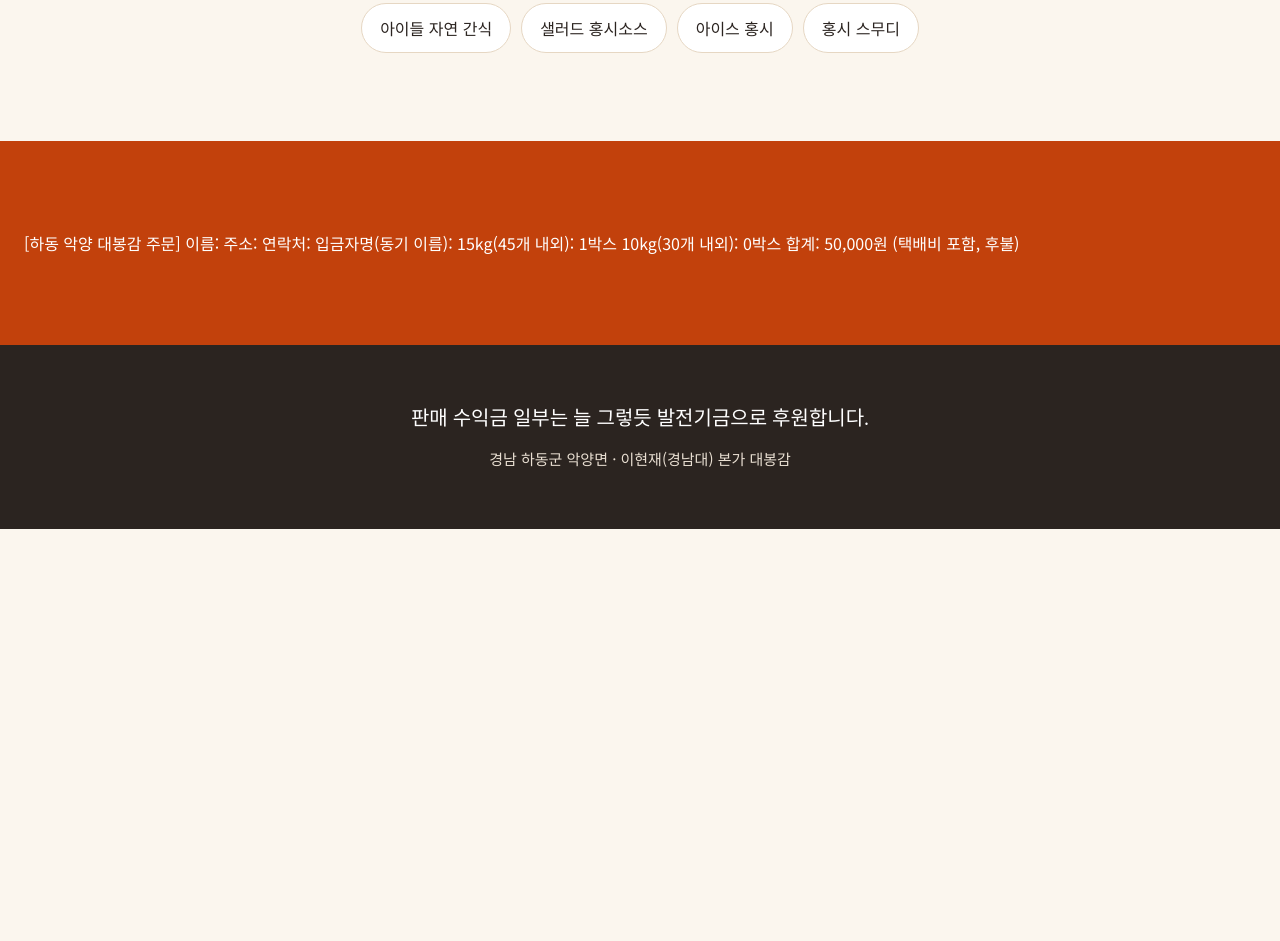
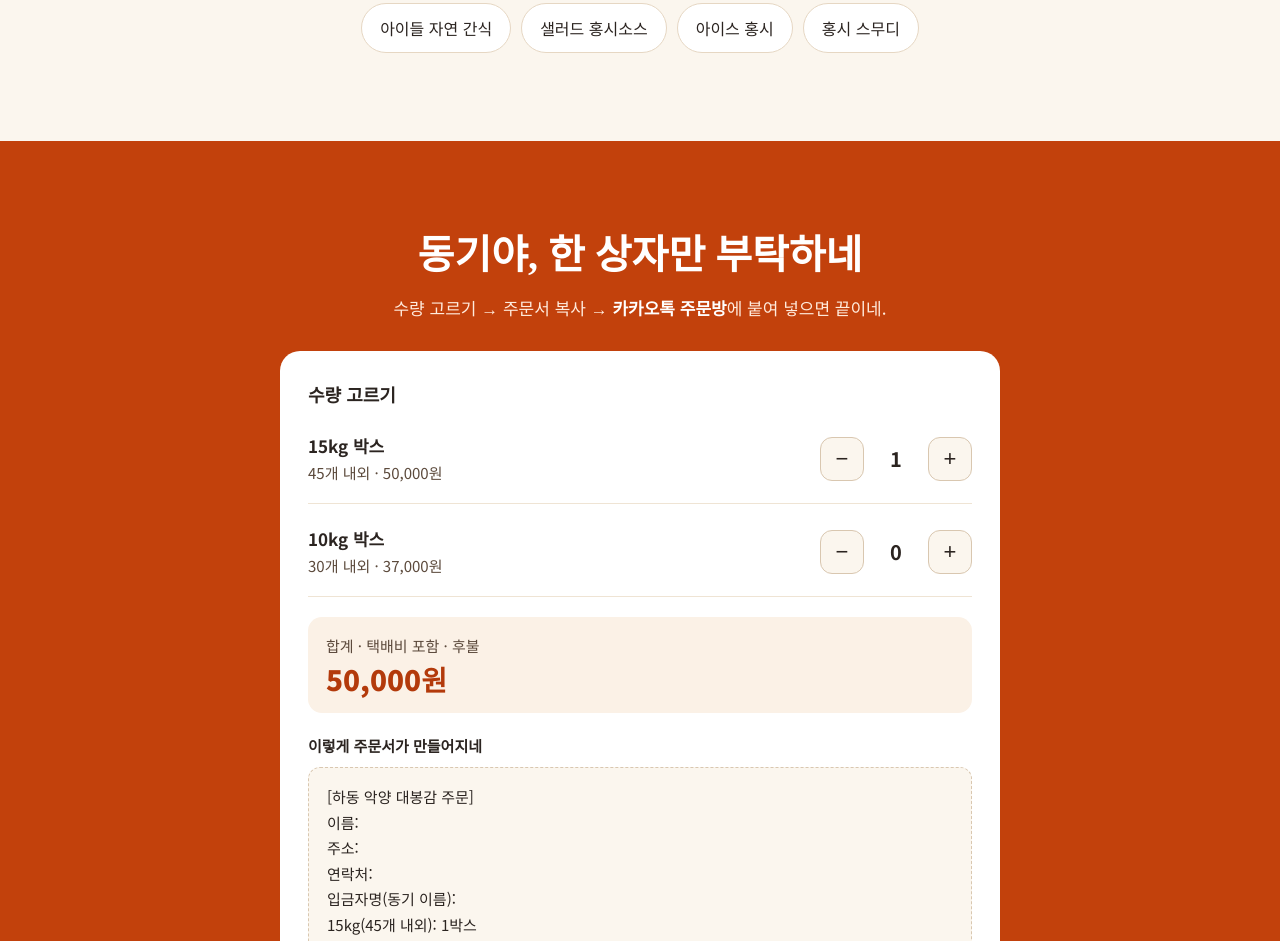
Before and after one commit to hupet77/daebonggam, a plain HTML site: page dongi/index.html in a window 1280 px wide. Shown: the part 4535-5476 px from the top of the page. Before the commit the page ends 5064 px from the top, so only its background shows below. Drawn offline with Linux system fonts and the light colour scheme; a web font is replaced by a local one.

Commit message:
주문 칸이 사라지던 문제 수정 (id 중복)
Co-Authored-By: Claude Opus 5.5 <noreply@anthropic.com>
Claude-Session: https://claude.ai/code/session_01Cd11F4Rkg9DzgSomMEryTB

```diff
--- a/dongi/index.html
+++ b/dongi/index.html
@@ -238,7 +238,7 @@ a{color:#B33A0B}a:hover{color:#8A2C08}
 </div>
 <div style="display: flex; flex-direction: column; gap: 8px">
 <p style="margin: 0; font-size: 15px; font-weight: 700">이렇게 주문서가 만들어지네</p>
-<p style="margin: 0; padding: 16px 18px; border-radius: 12px; background: #FBF6EE; border: 1px dashed #D9C7B0; font-size: 15px; line-height: 1.7; white-space: pre-line; user-select: all; -webkit-user-select: all"><span id="order"></span></p>
+<p style="margin: 0; padding: 16px 18px; border-radius: 12px; background: #FBF6EE; border: 1px dashed #D9C7B0; font-size: 15px; line-height: 1.7; white-space: pre-line; user-select: all; -webkit-user-select: all"><span id="order-text"></span></p>
 </div>
 <button type="button" onclick="cp(this,'order')" data-ok="주문서 복사됐네! 주문방에 붙여 넣게" data-fail="위 주문서를 길게 눌러 복사하게" style="display: flex; align-items: center; justify-content: center; width: 100%; min-height: 56px; border: 0; border-radius: 14px; background: #2F4A2A; color: #FFFFFF; font-family: inherit; font-weight: 700; font-size: 18px; cursor: pointer">주문서 복사하기</button>
 <a href="https://open.kakao.com/o/gdGe9IWi" target="_blank" rel="noopener" style="display: flex; align-items: center; justify-content: center; gap: 10px; min-height: 60px; border-radius: 14px; background: #FEE500; color: #191919; font-weight: 900; font-size: 19px; text-decoration: none"><svg aria-hidden="true" width="24" height="24" viewBox="0 0 24 24" fill="currentColor"><path d="M12 3C6.5 3 2 6.6 2 11c0 2.8 1.9 5.3 4.7 6.7l-1 3.6c-.1.3.3.6.6.4l4.2-2.8c.5.1 1 .1 1.5.1 5.5 0 10-3.6 10-8S17.5 3 12 3z"></path></svg><span>카카오톡 주문방 열기</span></a>
@@ -290,7 +290,7 @@ function bodyText(){var s=st,total=s.big*50000+s.small*37000;return '[하동 악
       + '합계: ' + fmt(total) + ' (택배비 포함, 후불)';}
 function upd(){var t=st.big*50000+st.small*37000;
 document.getElementById('q-big').textContent=st.big;document.getElementById('q-small').textContent=st.small;
-document.getElementById('total').textContent=fmt(t);document.getElementById('order').textContent=bodyText();
+document.getElementById('total').textContent=fmt(t);document.getElementById('order-text').textContent=bodyText();
 var sep=/iPhone|iPad|iPod/.test(navigator.userAgent)?'&':'?';
 document.getElementById('sms').href='sms:01050258746'+sep+'body='+encodeURIComponent(bodyText());}
 function chg(k,d){st[k]=Math.max(0,Math.min(50,st[k]+d));upd();}
```
Also changed, not shown: dongmun/index.html (+2 -2 lines).
